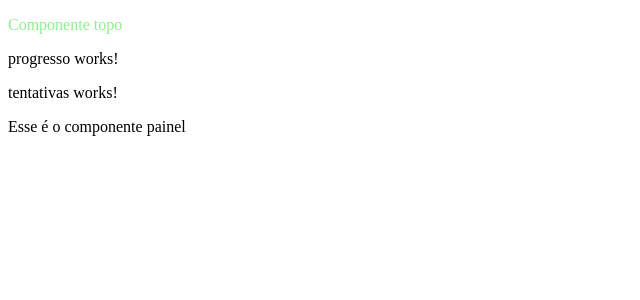
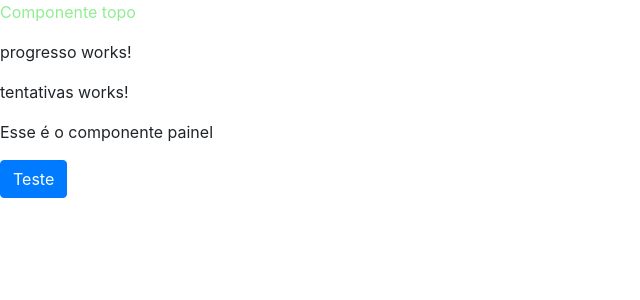
Before and after one commit to EricGambit/udemy-angular-site1, an Angular app: page / in a window 1280 px wide. Shown: the top 300 px of the page, without its empty margins (0-640 px from the left). Built offline with nearby package versions, Linux system fonts and the light colour scheme.

Commit message:
Adicionado o bootstrap

```diff
--- a/package.json
+++ b/package.json
@@ -21,6 +21,7 @@
     "@angular/platform-browser": "^5.2.0",
     "@angular/platform-browser-dynamic": "^5.2.0",
     "@angular/router": "^5.2.0",
+    "bootstrap": "^4.0.0-alpha.6",
     "core-js": "^2.4.1",
     "rxjs": "^5.5.6",
     "zone.js": "^0.8.19"
--- a/src/app/painel/painel.component.html
+++ b/src/app/painel/painel.component.html
@@ -3,3 +3,6 @@
 <p>
   Esse é o componente painel
 </p>
+
+
+<button class="btn btn-primary">Teste</button>
```
Also changed, not shown: .angular-cli.json, 1 other file (tests, documents, lock files or other folders).
